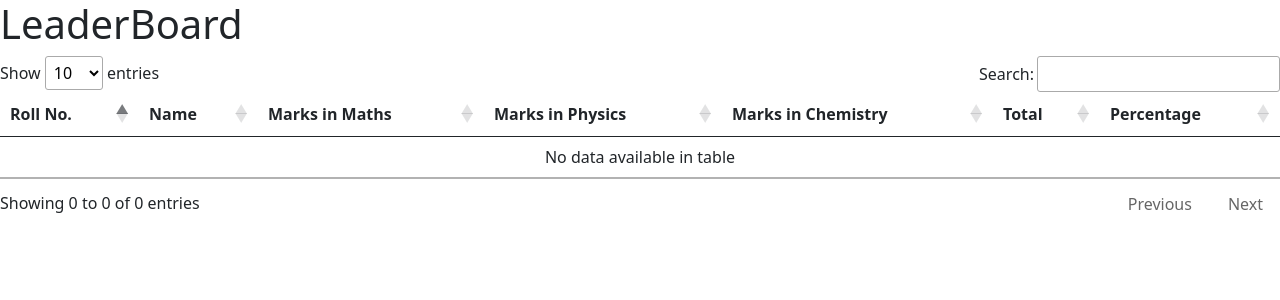
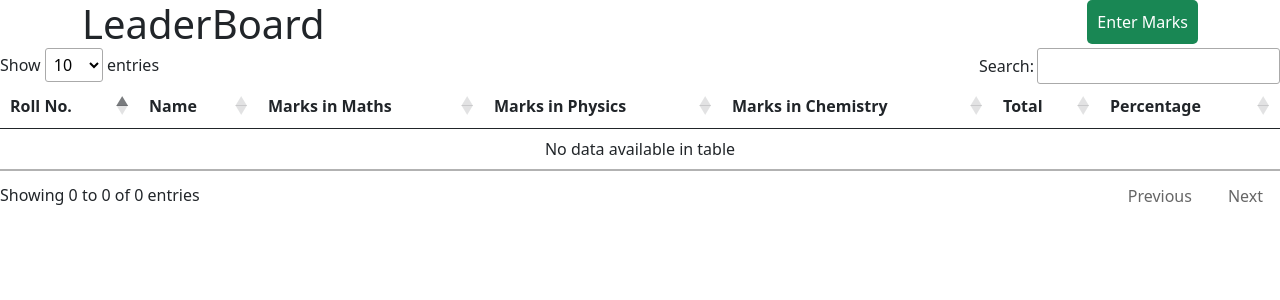
Before and after one commit to sandy13521/Exam_Report_Task, a Flask app: page /leaderboard in a window 1280 px wide. Shown: the top 300 px of the page. Run offline with Flask 2, Linux system fonts and the light colour scheme; data that the repository does not hold is empty; some libraries are stand-ins or nearby versions.

```diff
--- a/templates/leaderboard.html
+++ b/templates/leaderboard.html
@@ -17,7 +17,11 @@
 </head>
 
 <body>
-    <h1>LeaderBoard</h1>
+    <div class="container">
+        <h1 style="display: inline;">LeaderBoard</h1>
+        <a class="btn-success" href="/entermarks" style="text-decoration: none;padding: 10px;border-radius: 5px;float: right;">Enter
+        Marks</a>
+    </div>
     <table id="myTable" class="table">
         <thead>
             <tr>
```
